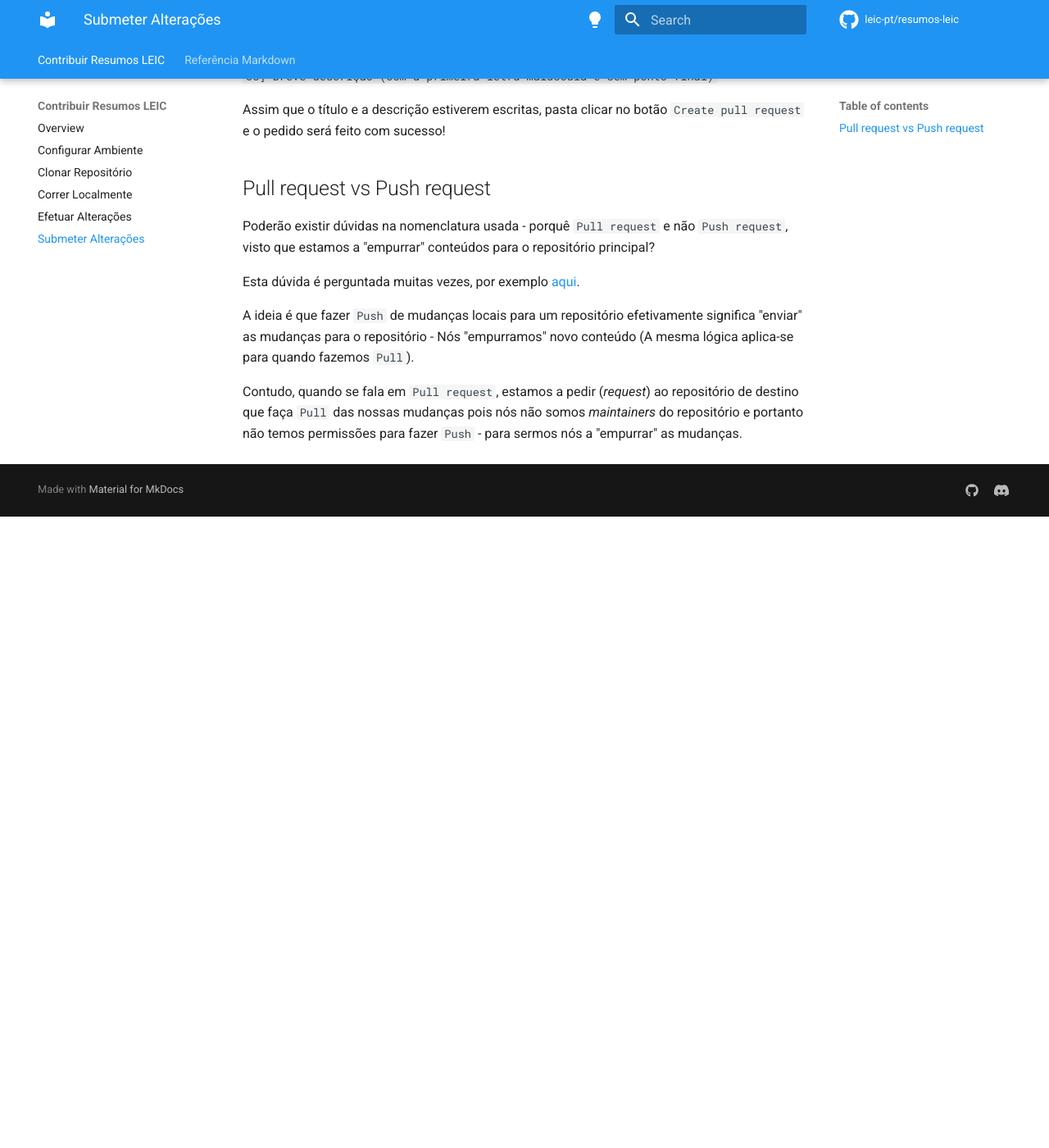
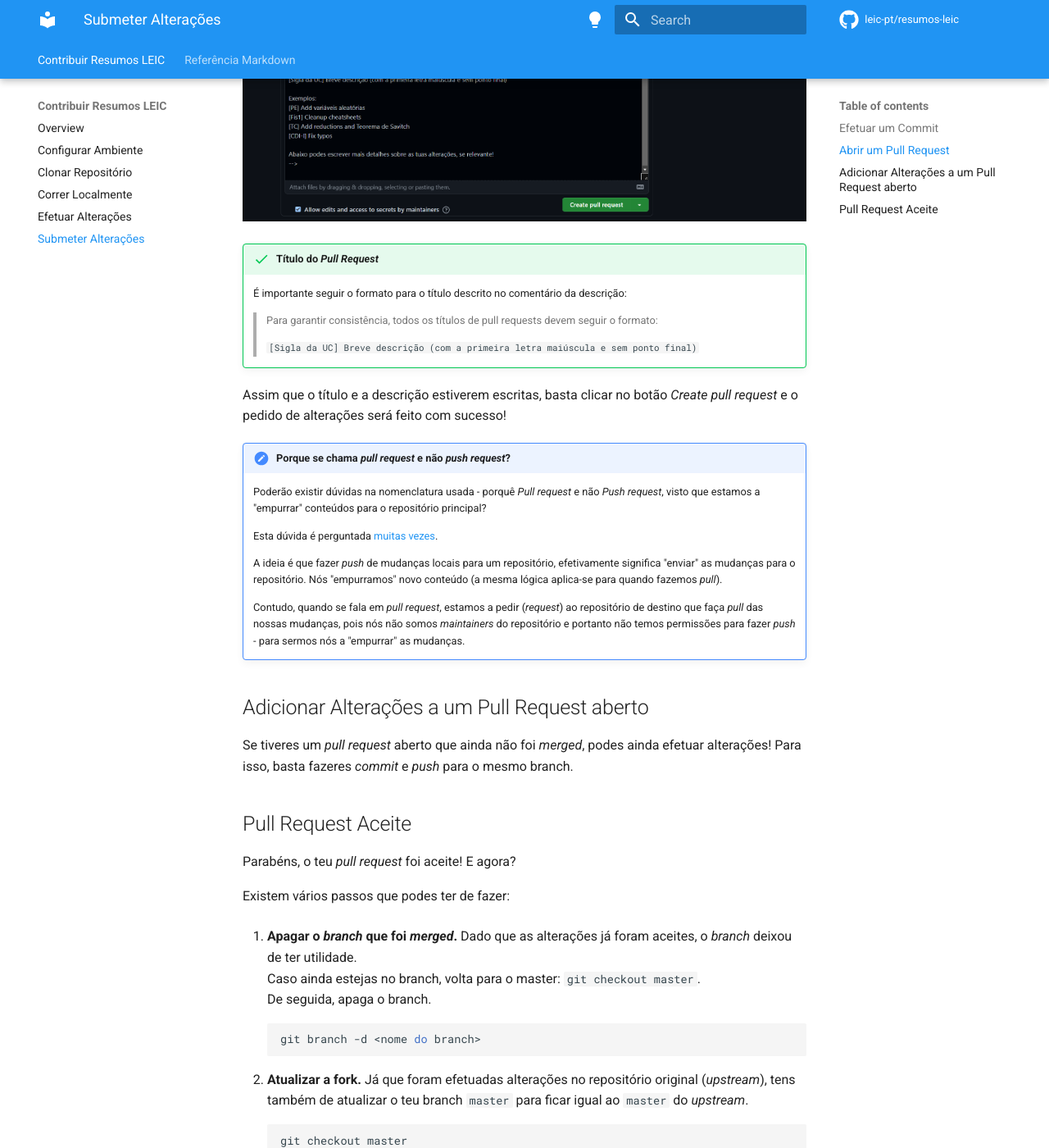
Before and after one commit to leic-pt/docs, an MkDocs documentation site: the page built from docs/submitting-changes.md, in a window 1280 px wide and 1400 px high, scrolled down 1086 px. Shown: the whole window at 82% size. Built offline with MkDocs 1.6.1 and Material for MkDocs 9.7.7, drawn with Linux system fonts in a browser that asks for light colours; comment, search, counter and statistics services are not loaded; before the commit the page ends 1716 px from its top, so only the background shows below that; some of the changed text lies outside the part shown.

````diff
--- a/docs/submitting-changes.md
+++ b/docs/submitting-changes.md
@@ -1,33 +1,91 @@
 # Submeter alterações
 
-Agora que já fizeste as alterações no teu computador, podes fazer uma `PR` - [Pull Request](https://www.pagerduty.com/resources/learn/what-is-a-pull-request/) - ou seja, passar pelo processo de submissão para o website oficial.
+## Efetuar um Commit
 
-Para isso, tens que proceder como se estivesses a trabalhar num repositório teu:
+Agora que já fizeste as alterações no teu computador, podes fazer um PR
+([Pull Request](https://www.pagerduty.com/resources/learn/what-is-a-pull-request/)),
+ou seja, passar pelo processo de submissão para o repositório oficial,
+e, consequentemente, para o website oficial.
 
-1. Fazer um (ou vários) `commit` das alterações (Ex. `git commit -m "[BD] - Added guide on .cgi"`);
-2. Fazer `push` para o ***teu*** repositório com as alterações (Ex. `git push`);
+Para isso, começas por proceder como se estivesses a trabalhar num repositório só teu:
 
-Assim que tiveres feito `push` para o ***teu*** repositório, irá aparecer a opção de fazer uma `PR` no *GitHub*:
+1. Fazer _commit_ das alterações (e.g. `git commit -m "[BD] Add guide for .cgi hosting"`);
+2. Fazer _push_ para o **_teu_** repositório (_origin_) com as alterações (i.e. `git push`);
 
-![GitHub PR](/static/PullRequest.png)
-<br>
+## Abrir um Pull Request
 
-Irá então aparecer uma página que permite escrever um titulo e uma descrição da `PR`:
+Assim que tiveres feito _push_ para o **_teu_** repositório, irá aparecer a opção de fazer
+um pull request no _GitHub_:
+
+![Prompt to open pull request](/static/PullRequest.png)
+
+!!! info
+
+    Alternativamente, caso essa opção não apareça, podes ir à página de
+    [comparar alterações](https://github.com/leic-pt/resumos-leic/compare),
+    clicar em _compare across forks_ e selecionar o teu repositório/_branch_
+    no _head repository_ e _compare_, respetivamente.
+    De seguida, clica no botão verde _Create pull request_.
+
+Irá então aparecer uma página que permite escrever um titulo e uma descrição do _pull request_.
 
 ![GitHub PR Description](/static/PullRequestMenu.png)
-*Nota*: É importante seguir o formato para o título descrito no comentário na descrição -
-"Para garantir consistência, todos os títulos de pull requests devem seguir o formato:
-`[Sigla da UC] Breve descrição (com a primeira letra maiúscula e sem ponto final)`"
-<br>
 
-Assim que o título e a descrição estiverem escritas, pasta clicar no botão `Create pull request` e o pedido será feito com sucesso!
+!!! success "Título do _Pull Request_"
 
-## Pull request vs Push request
+    É importante seguir o formato para o título descrito no comentário da descrição:
 
-Poderão existir dúvidas na nomenclatura usada - porquê `Pull request` e não `Push request`, visto que estamos a "empurrar" conteúdos para o repositório principal?
+    > Para garantir consistência, todos os títulos de pull requests devem seguir o formato:
+    >
+    > `[Sigla da UC] Breve descrição (com a primeira letra maiúscula e sem ponto final)`
 
-Esta dúvida é perguntada muitas vezes, por exemplo [aqui](https://stackoverflow.com/questions/21657430/why-is-a-git-pull-request-not-called-a-push-request).
+Assim que o título e a descrição estiverem escritas, basta clicar no
+botão _Create pull request_ e o pedido de alterações será feito com sucesso!
 
-A ideia é que fazer `Push` de mudanças locais para um repositório efetivamente significa "enviar" as mudanças para o repositório - Nós "empurramos" novo conteúdo (A mesma lógica aplica-se para quando fazemos `Pull`).
+!!! note "Porque se chama _pull request_ e não _push request_?"
 
-Contudo, quando se fala em `Pull request`, estamos a pedir (*request*) ao repositório de destino que faça `Pull` das nossas mudanças pois nós não somos *maintainers* do repositório e portanto não temos permissões para fazer `Push` - para sermos nós a "empurrar" as mudanças.
+    Poderão existir dúvidas na nomenclatura usada - porquê _Pull request_ e não _Push request_,
+    visto que estamos a "empurrar" conteúdos para o repositório principal?
+
+    Esta dúvida é perguntada [muitas vezes](https://stackoverflow.com/questions/21657430/why-is-a-git-pull-request-not-called-a-push-request).
+
+    A ideia é que fazer _push_ de mudanças locais para um repositório, efetivamente
+    significa "enviar" as mudanças para o repositório.
+    Nós "empurramos" novo conteúdo (a mesma lógica aplica-se para quando fazemos _pull_).
+
+    Contudo, quando se fala em _pull request_, estamos a pedir (_request_) ao
+    repositório de destino que faça _pull_ das nossas mudanças,
+    pois nós não somos _maintainers_ do repositório e portanto não temos permissões
+    para fazer _push_ - para sermos nós a "empurrar" as mudanças.
+
+## Adicionar Alterações a um Pull Request aberto
+
+Se tiveres um _pull request_ aberto que ainda não foi _merged_, podes ainda efetuar alterações!
+Para isso, basta fazeres _commit_ e _push_ para o mesmo branch.
+
+## Pull Request Aceite
+
+Parabéns, o teu _pull request_ foi aceite! E agora?
+
+Existem vários passos que podes ter de fazer:
+
+1.  **Apagar o _branch_ que foi _merged_.** Dado que as alterações já foram aceites,
+    o _branch_ deixou de ter utilidade.
+    Caso ainda estejas no branch, volta para o master: `git checkout master`.
+    De seguida, apaga o branch.
+
+    ```sh
+    git branch -d <nome do branch>
+    ```
+
+2.  **Atualizar a fork.** Já que foram efetuadas alterações no repositório original (_upstream_),
+    tens também de atualizar o teu branch `master` para ficar igual ao `master` do _upstream_.
+
+    ```sh
+    git checkout master
+    git pull upstream master
+    git push
+    ```
+
+    Alternativamente, o GitHub mostra um botão _Sync fork_ na página do teu repositório,
+    onde podes fazer o mesmo. Lembra-te de fazer _pull_ se optares por esta opção.
````
Also changed, not shown: docs/changing-content.md (+33 -8 lines), docs/git-clone.md (+2 -2 lines).
